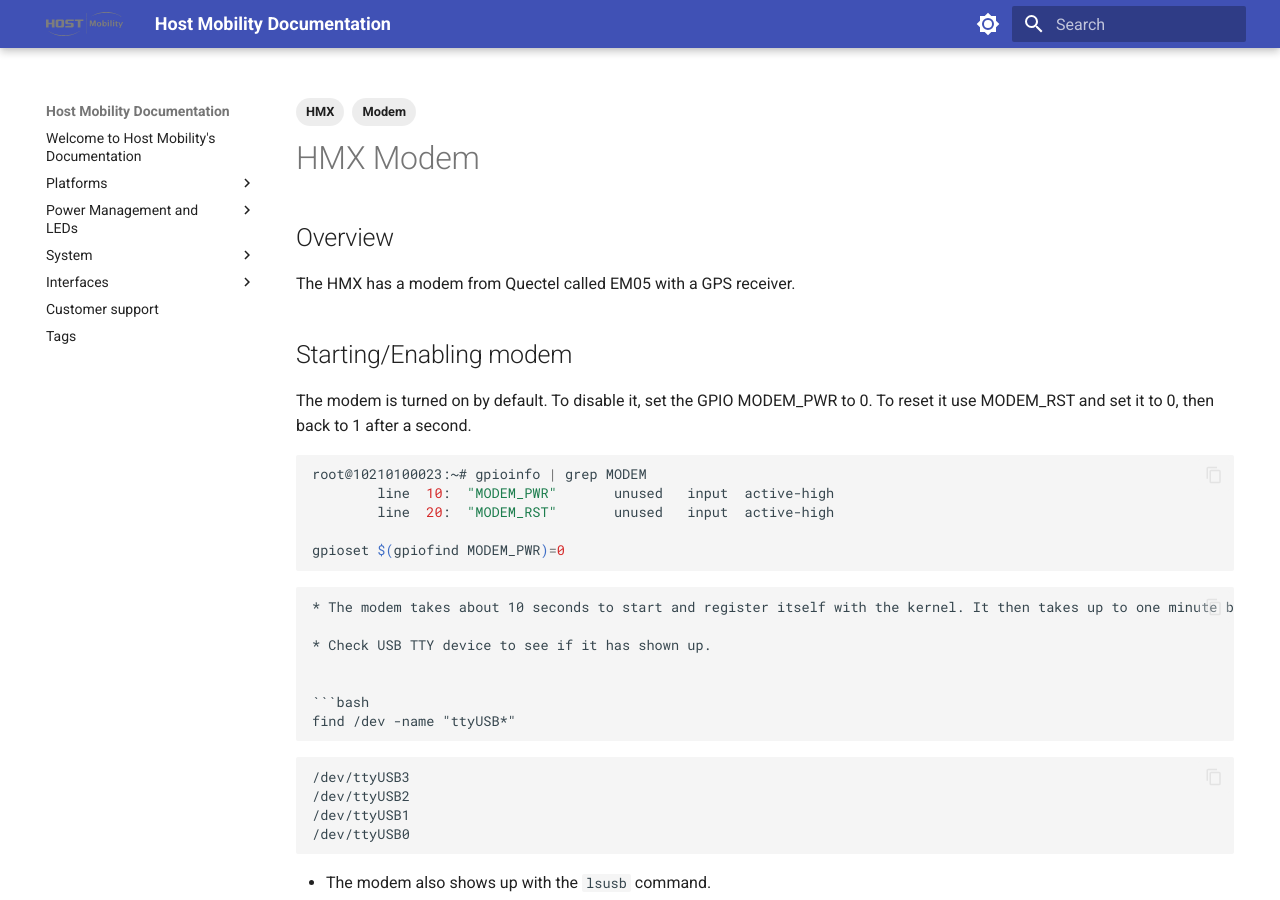
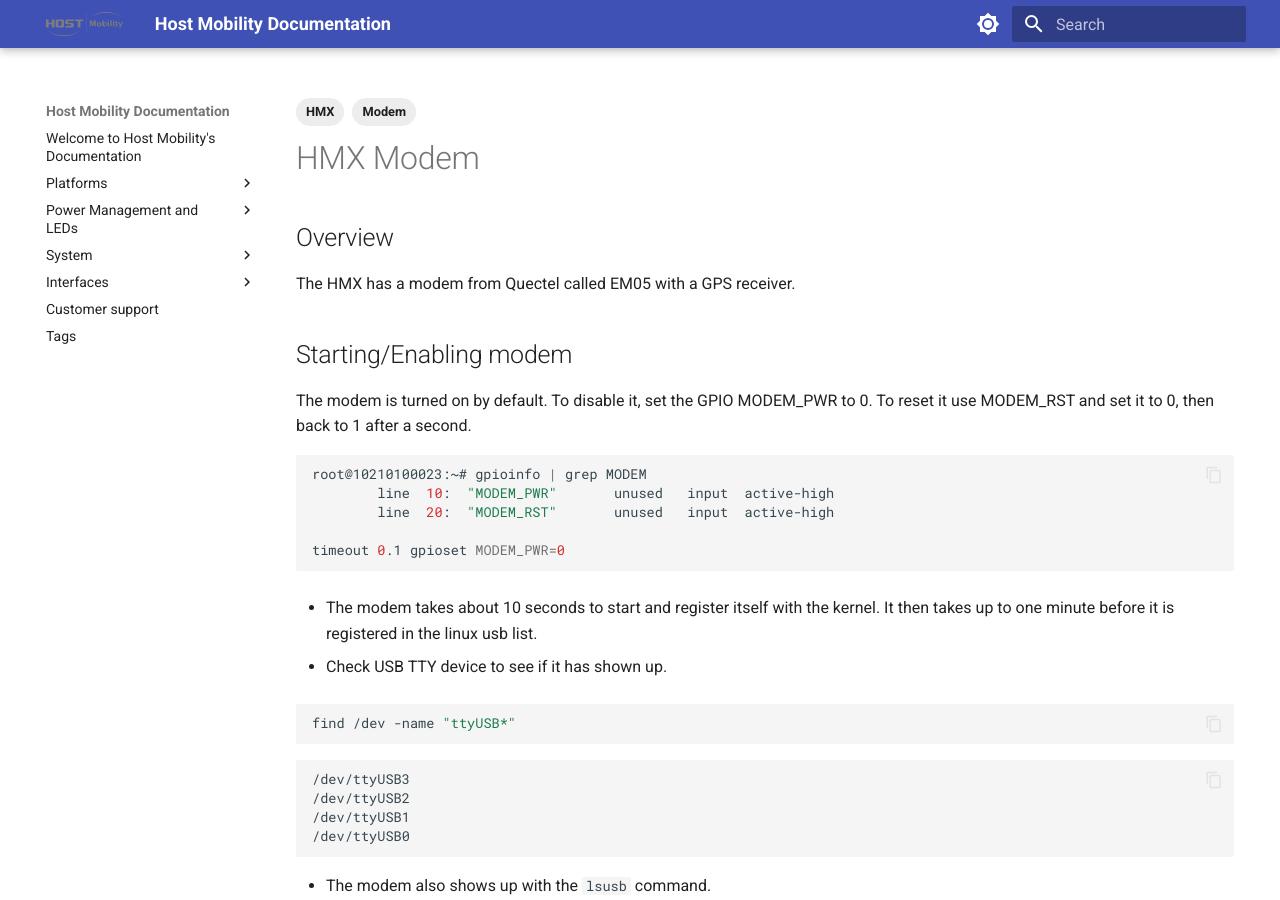
Before and after one commit to hostmobility/documentation, an MkDocs documentation site: the page built from docs/interfaces/hmx/modem.md, in a window 1280 px wide and 900 px high. Built offline with MkDocs 1.6.1 and Material for MkDocs 9.7.7, drawn with Linux system fonts in a browser that asks for light colours.

Commit message:
hmx: Remove gpiofind in examples
Update examples with gpiofind in the following HMX-specific pages:

- digital I/O
- modem
- start signal

````diff
--- a/docs/interfaces/hmx/modem.md
+++ b/docs/interfaces/hmx/modem.md
@@ -19,8 +19,7 @@
         line  10:  "MODEM_PWR"       unused   input  active-high
         line  20:  "MODEM_RST"       unused   input  active-high
 
-gpioset $(gpiofind MODEM_PWR)=0
-```
+timeout 0.1 gpioset MODEM_PWR=0
 ```
 
 * The modem takes about 10 seconds to start and register itself with the kernel. It then takes up to one minute before it is registered in the linux usb list.
````
Also changed, not shown: docs/interfaces/hmx/digital_io.md (+1 -1 lines), docs/interfaces/hmx/start_signal.md (+1 -1 lines).
